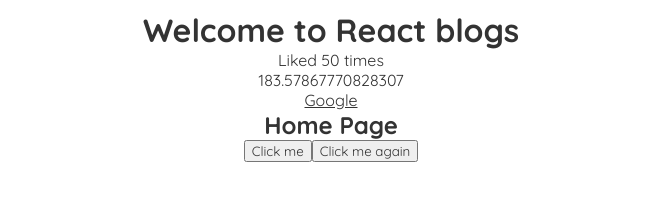
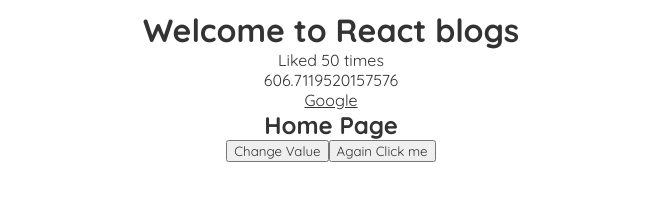
Before and after one commit to mdashikalikhan/react-tuts, a React (Create React App) app: page / in a window 1280 px wide. Shown: the part 121-322 px from the top of the page, without its empty margins (309-971 px from the left). Built offline with nearby package versions, Linux system fonts and the light colour scheme.

Commit message:
react hook

```diff
--- a/src/Home.js
+++ b/src/Home.js
@@ -1,26 +1,35 @@
 
-const title = "Welcome to React blogs";
-const likes = 50;
-
-const person = { name: "MD ASHIK ALI KHAN", age: 43 };
-
-const link = "http://www.google.com";
+import { useState } from "react";
 
 const Home = () => {
 
-    const hangleClick = (e)=>{
-        console.log(`Hello, React Learners${e}`);
+    const title = "Welcome to React blogs";
+    const likes = 50;
+
+    const [randVal, setValue] =  useState(Math.random() * 1000);
+
+    const person = { name: "MD ASHIK ALI KHAN", age: 43 };
+
+    const link = "http://www.google.com";
+    const handleClick = (e)=>{
+        setValue(Math.random() * 1000);
+    };
+
+    const handleAnotherClick = (name, e)=>{
+        console.log(`Hello, React Learners${name}`);
+
     };
 
     return (<div className="home">
         <h1>{title}</h1>
         <p>Liked {likes} times</p>
 
-        <p>{Math.random() * 1000}</p>
+        <p>{randVal}</p>
         <a href={link}>Google</a>
         <h2>Home Page</h2>
-        <button onClick={hangleClick}>Click me</button>
-        <button>Click me again</button>
+        <button onClick={handleClick}>Change Value</button>
+        <button onClick={()=>handleAnotherClick('ASHIK')}>Again Click me</button>
+
     </div>);
 }
 
```
